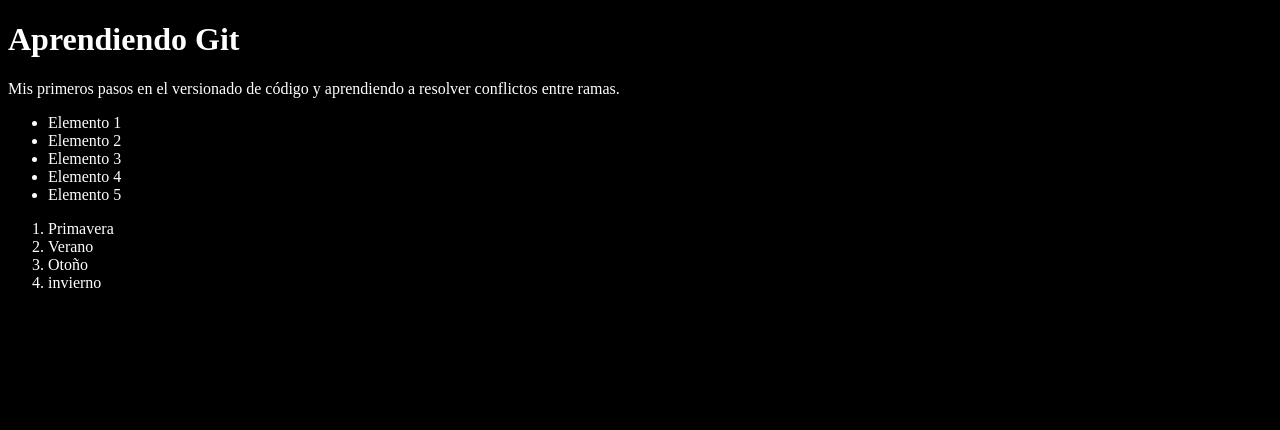
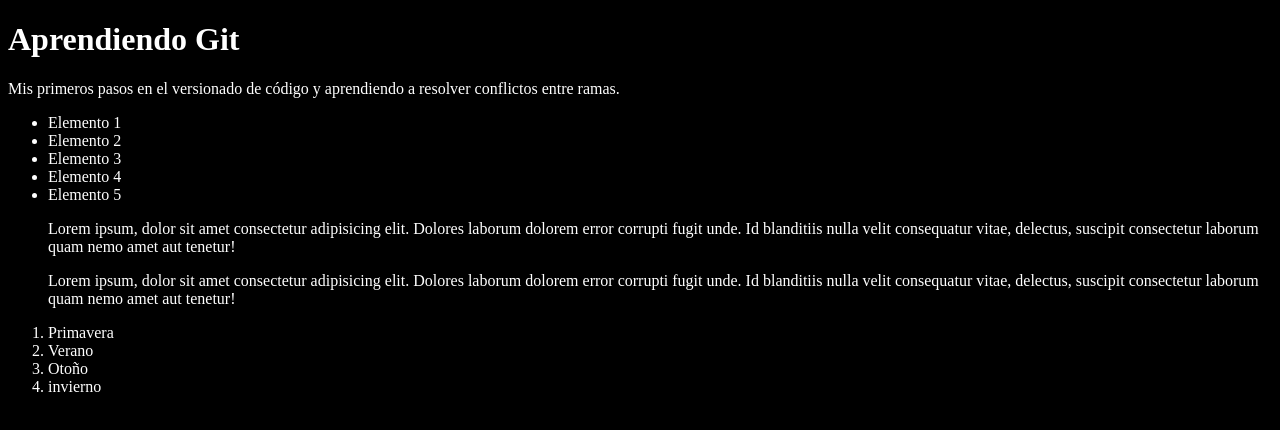
Before and after one commit to joseverdugo-dev/aprendiendo-git, a plain HTML site: page index.html in a window 1280 px wide. Drawn offline with Linux system fonts and the light colour scheme.

Commit message:
Agregando párrafos

```diff
--- a/index.html
+++ b/index.html
@@ -20,6 +20,12 @@
         <li>Elemento 5</li>
     </ul>
     <ol>
+        <p>Lorem ipsum, dolor sit amet consectetur adipisicing elit. Dolores laborum dolorem error corrupti fugit unde.
+            Id blanditiis nulla velit consequatur vitae, delectus, suscipit consectetur laborum quam nemo amet aut
+            tenetur!</p>
+        <p>Lorem ipsum, dolor sit amet consectetur adipisicing elit. Dolores laborum dolorem error corrupti fugit unde.
+            Id blanditiis nulla velit consequatur vitae, delectus, suscipit consectetur laborum quam nemo amet aut
+            tenetur!</p>
         <li>Primavera</li>
         <li>Verano</li>
         <li>Otoño</li>
```
